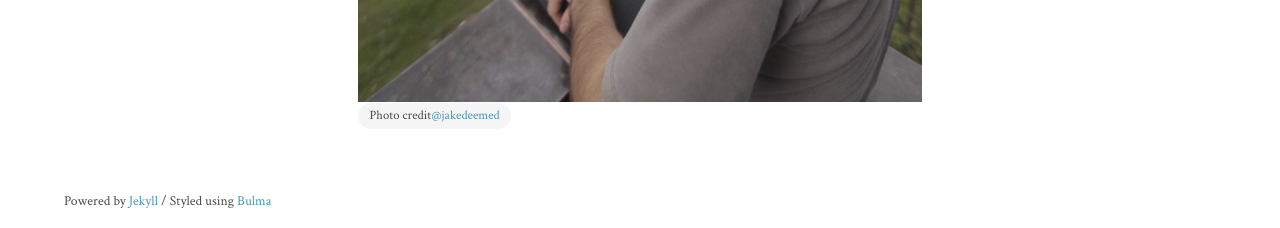
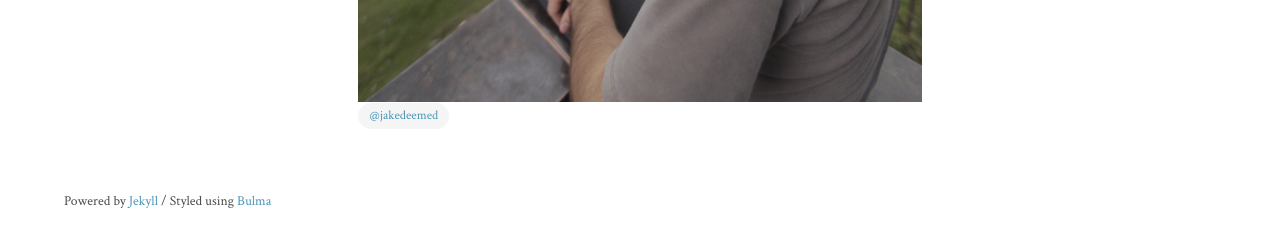
Before and after one commit to lamccloskey/lamccloskey.github.io, a Jekyll site: the page built from pages/home.md, in a window 1280 px wide. Shown: the part 1193-1421 px from the top of the page. Built offline with Jekyll 4.4.1, drawn with Linux system fonts in a browser that asks for light colours.

Commit message:
update photo credit tag

```diff
--- a/_includes/home-body.html
+++ b/_includes/home-body.html
@@ -5,9 +5,7 @@
                 <img src="{{ 'images/me-switzerland1.jpg' | relative_url }}" alt="path" />
             </figure>
             <div>
-                <span class="tag">
-                    Photo credit <a href="https://www.instagram.com/jakedeemed/">@jakedeemed</a>
-                </span>
+                <span class="tag"><a href="https://www.instagram.com/jakedeemed/">@jakedeemed</a></span>
             </div>
         </div>
     </div>
```
